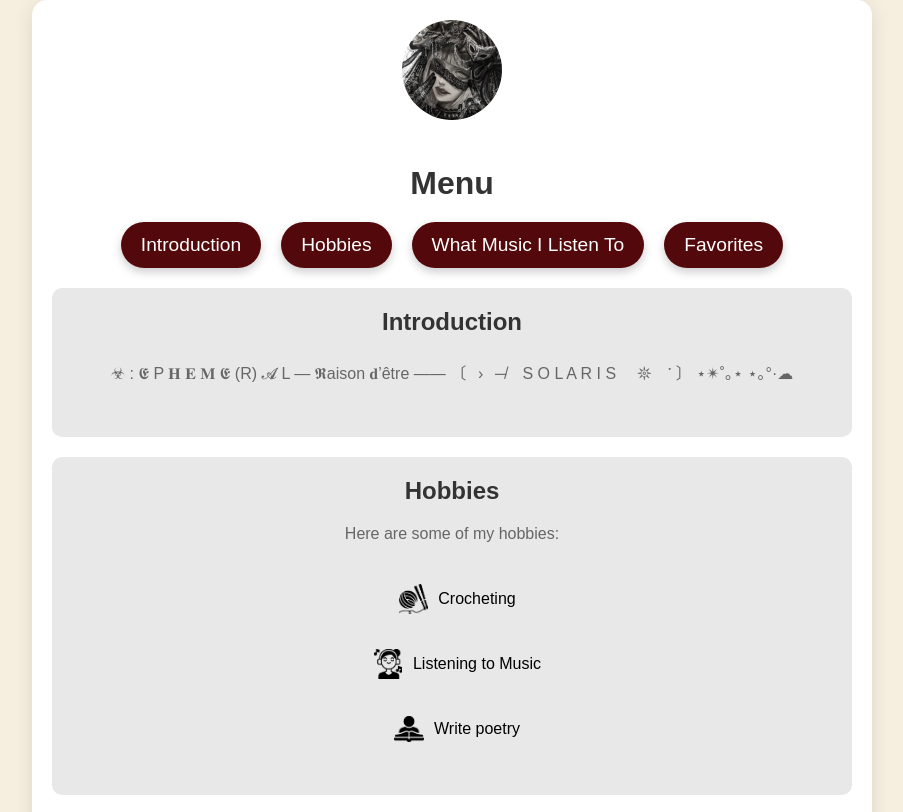
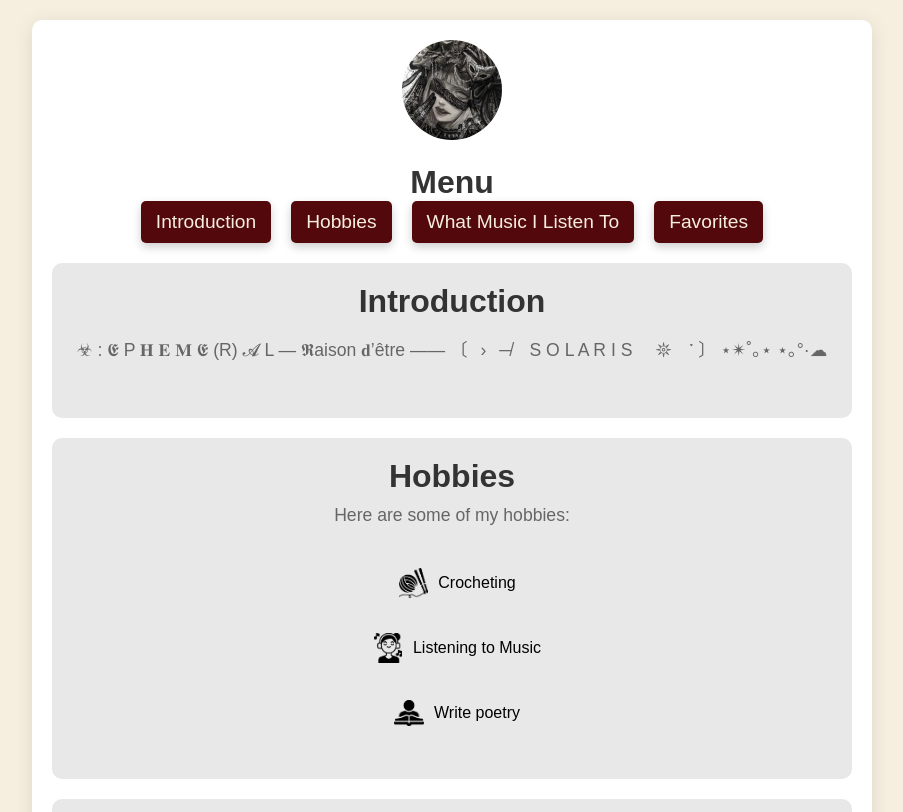
Before and after one commit to Giosho/ZSite, a plain HTML site: page menu.html in a window 1280 px wide. Shown: the top 812 px of the page, without its empty margins (188-1091 px from the left). Drawn offline with Linux system fonts and the light colour scheme.

Commit message:
Update menu.html

```diff
--- a/menu.html
+++ b/menu.html
@@ -10,18 +10,45 @@
             margin: 0;
             font-family: 'Arial', sans-serif;
             background: linear-gradient(135deg, #f6eedf, #f6eedf);
+            display: flex;
+            justify-content: center;
+            align-items: flex-start;
+            padding: 20px;
+            min-height: 100vh;
         }
         .menu {
             max-width: 800px;
+            width: 100%; /* Allow full width */
             margin: auto;
             padding: 20px;
             text-align: center;
+            background: #fff; /* White background for contrast */
+            border-radius: 10px; /* Rounded corners */
+            box-shadow: 0 4px 20px rgba(0, 0, 0, 0.1);
         }
         .profile-pic {
             width: 100px;
             height: 100px;
             border-radius: 50%;
             margin-bottom: 20px;
+        }
+        .banner {
+            display: flex;
+            justify-content: center;
+            flex-wrap: wrap; /* Allow wrapping for smaller screens */
+            margin-bottom: 20px;
+        }
+        .banner a {
+            margin: 0 10px;
+            padding: 10px 15px;
+            background-color: #53090b;
+            color: #f6eedf;
+            text-decoration: none;
+            border-radius: 5px;
+            transition: background-color 0.3s;
+        }
+        .banner a:hover {
+            background-color: #320507;
         }
         .hobby-list {
             list-style: none;
@@ -40,10 +67,16 @@
             height: 30px;
             margin-right: 10px;
         }
+        h1, h2 {
+            margin: 0;
+            font-size: 2em; /* Responsive heading size */
+        }
+        p {
+            margin-top: 10px;
+            font-size: 1.1em;
+            color: #666;
+        }
         @media (max-width: 600px) {
-            .menu {
-                padding: 10px;
-            }
             .profile-pic {
                 width: 80px;
                 height: 80px;
@@ -51,15 +84,15 @@
             h1, h2 {
                 font-size: 1.5em;
             }
-            .hobby-item {
-                margin: 8px 0;
-            }
             .hobby-image {
                 width: 25px;
                 height: 25px;
             }
             .hobby-list {
                 max-height: 150px;
+            }
+            .banner a {
+                padding: 8px 10px; /* Smaller button size for mobile */
             }
         }
     </style>
@@ -117,23 +150,26 @@
                     Reflections, Fallen Star, Sweater Weather, Pretty Boy, You Get Me So High, Compass, A Little Death, Baby Came Home</p>
 
                 <p><b>Cigarettes After Sex:</b>
-                    Cry, Sunsetz, Heaven, Sweet, Apocalypse,You’re The Only Good Thing In My life, Touch, Falling In Love, Starry Eyes, Nothing’s Gonna Hurt You Baby, Dark Vacay, K. </p>
+                    Cry, Sunsetz, Heaven, Sweet, Apocalypse, You’re The Only Good Thing In My life, Touch, Falling In Love, Starry Eyes, Nothing’s Gonna Hurt You Baby, Dark Vacay, K.</p>
 
-                <p><b>Artic Monkeys:</b>
+                <p><b>Arctic Monkeys:</b>
                     505, Why’d You Only Call Me When You’re High?, Fluorescent Adolescent, This House is a Circus, No. 1 Party Anthem, Knee Socks, Do I Wanna Know?</p>
 
                 <p><b>TV GIRL:</b>
                     Not Allowed, Blue Hair, Lovers Rock, Cigarettes out of Window, Loving Machine, The Blonde, Legendary Lovers, 7 Days til Sunday, Pretty Boy</p>
+            </li>
         </div>
 
         <div id="favorites" class="section">
             <h2>Favorites</h2>
             <li class="hobby-item">
                 <img src="Icon9.png" alt="Metal" class="hobby-image">
-            <p><b>Movies</b> - Borat 1-2, The Hangover 1-3, The Dictator, Agent XXXL, IT 1-3, Winnie the Pooh: Blood and Honey</p>
+                <p><b>Movies</b> - Borat 1-2, The Hangover 1-3, The Dictator, Agent XXXL, IT 1-3, Winnie the Pooh: Blood and Honey</p>
+            </li>
             <li class="hobby-item">
                 <img src="Icon10.png" alt="Metal" class="hobby-image">
-            <p><b>Books</b> - Bible, Pod Igoto (Под Игото), Bay Ganyo (Бай Ганьо)</p>
+                <p><b>Books</b> - Bible, Pod Igoto (Под Игото), Bay Ganyo (Бай Ганьо)</p>
+            </li>
         </div>
     </div>
 
```
